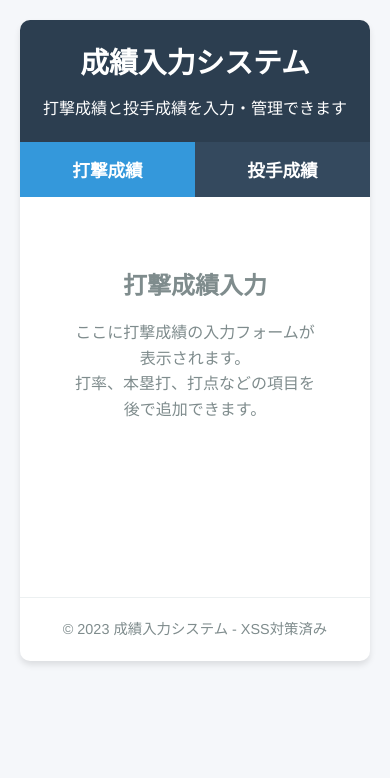
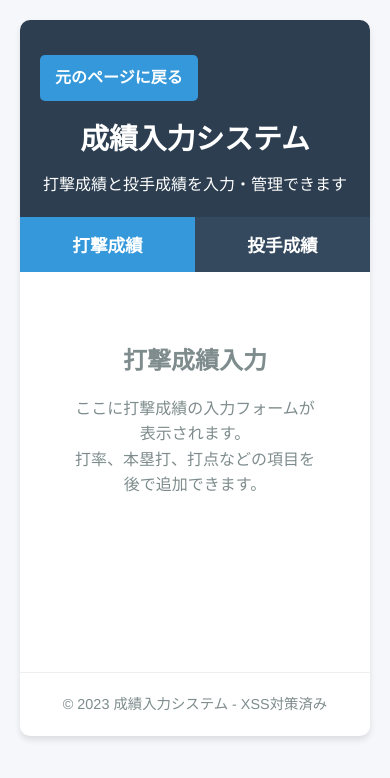
Before and after one commit to catfoxxx/catfoxxx.github.io, a plain HTML site: page performance.html in a window 390 px wide. Drawn offline with Linux system fonts and the light colour scheme.

Commit message:
Update performance.html

```diff
--- a/performance.html
+++ b/performance.html
@@ -33,11 +33,39 @@
             color: white;
             padding: 20px;
             text-align: center;
+            position: relative;
+        }
+
+        .header-content {
+            display: flex;
+            justify-content: space-between;
+            align-items: center;
+            max-width: 900px;
+            margin: 0 auto;
         }
 
         h1 {
             font-size: 1.8rem;
             margin-bottom: 10px;
+            flex-grow: 1;
+            text-align: center;
+        }
+
+        .back-button {
+            background-color: #3498db;
+            color: white;
+            border: none;
+            padding: 10px 15px;
+            border-radius: 5px;
+            cursor: pointer;
+            font-weight: 600;
+            transition: background-color 0.3s;
+            text-decoration: none;
+            display: inline-block;
+        }
+
+        .back-button:hover {
+            background-color: #2980b9;
         }
 
         .tab-container {
@@ -102,12 +130,32 @@
             font-size: 0.9rem;
             border-top: 1px solid #ecf0f1;
         }
+
+        @media (max-width: 768px) {
+            .header-content {
+                flex-direction: column;
+                gap: 15px;
+            }
+
+            h1 {
+                order: 2;
+            }
+
+            .back-button {
+                order: 1;
+                align-self: flex-start;
+            }
+        }
     </style>
 </head>
 <body>
     <div class="container">
         <header>
-            <h1>成績入力システム</h1>
+            <div class="header-content">
+                <a href="http://localhost:8000" class="back-button">元のページに戻る</a>
+                <h1>成績入力システム</h1>
+                <div style="width: 120px;"></div> <!-- スペーサー -->
+            </div>
             <p>打撃成績と投手成績を入力・管理できます</p>
         </header>
 
```
